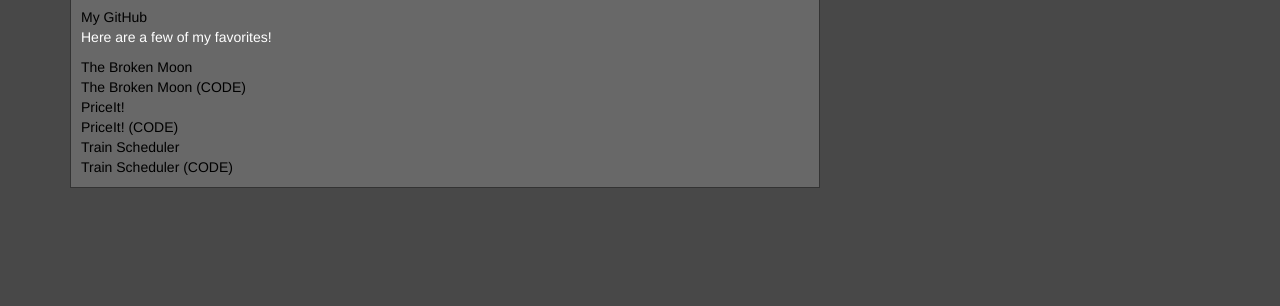
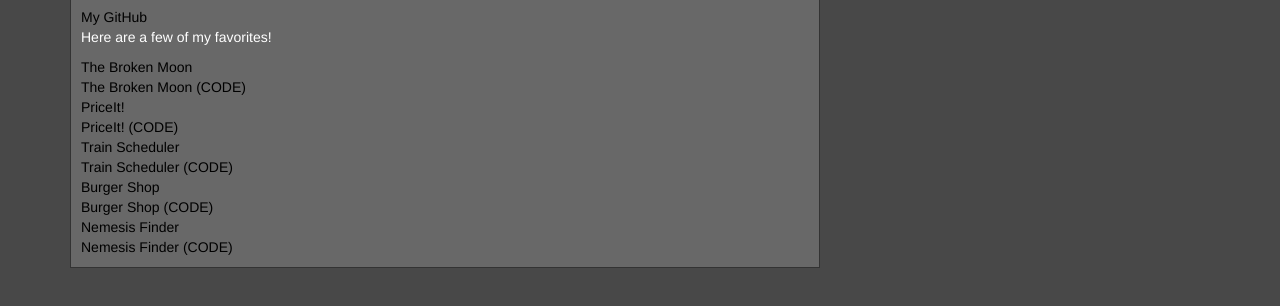
Before and after one commit to Csgraser/Updated-Portfolio, a plain HTML site: page portfolio.html in a window 1280 px wide. Shown: the part 176-482 px from the top of the page. Drawn offline with Linux system fonts and the light colour scheme.

Commit message:
added more repos

```diff
--- a/portfolio.html
+++ b/portfolio.html
@@ -57,6 +57,15 @@
 						<a href="https://csgraser.github.io/TrainScheduler/">Train Scheduler</a>
 						<br>
 						<a href="https://github.com/Csgraser/TrainScheduler">Train Scheduler (CODE)</a>
+						<br>
+						<a href="https://arcane-refuge-75079.herokuapp.com/">Burger Shop</a>
+						<br>
+						<a href="https://github.com/Csgraser/eat-the-burger">Burger Shop (CODE)</a>
+						<br>
+						<a href="https://secure-fortress-46410.herokuapp.com/">Nemesis Finder</a>
+						<br>
+						<a href="https://github.com/Csgraser/Friend-Finder">Nemesis Finder (CODE)</a>
+
 
 
 
```
